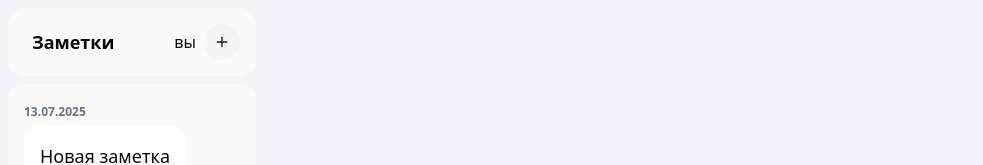
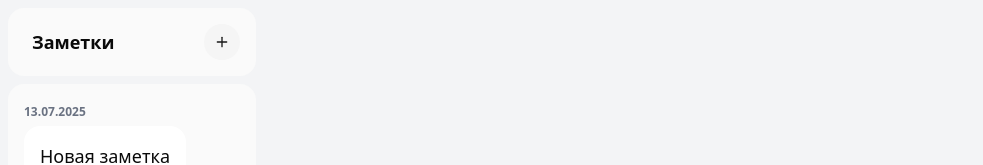
Before and after one commit to nickxsy/markdown-note, a React (Vite) app: page / in a window 1280 px wide. Shown: the top 165 px of the page, without its empty margins (0-983 px from the left). Built offline with nearby package versions, Linux system fonts and the light colour scheme; data requests are answered from the project's data file.

Commit message:
chore: remove unused button in sidebar

```diff
--- a/src/widgets/sidebar/ui/sidebar-header.tsx
+++ b/src/widgets/sidebar/ui/sidebar-header.tsx
@@ -1,7 +1,6 @@
 import { navigate } from 'wouter/use-browser-location';
 
-import { featureStore, useFeatureFlag } from '@/shared/feature-flags';
-import { useAppDispatch } from '@/shared/lib/redux';
+import { useFeatureFlag } from '@/shared/feature-flags';
 import { ROUTES } from '@/shared/model/routes';
 import { Button } from '@/shared/ui/button/button';
 import { Typography } from '@/shared/ui/typography';
@@ -12,7 +11,6 @@ import { CreateNoteButton } from '@/features/note';
 
 export function SidebarHeader() {
   const darkThemeIsEnabled = useFeatureFlag('darkTheme');
-  const dispatch = useAppDispatch();
 
   return (
     <div className="bg-sidebar flex items-center justify-between rounded-2xl p-4">
@@ -27,13 +25,6 @@ export function SidebarHeader() {
       </Button>
       <div className="flex items-center gap-2">
         {darkThemeIsEnabled && <ThemeSwitcher />}
-        <button
-          onClick={() =>
-            dispatch(featureStore.actions.toggleFeatureFlag('darkTheme'))
-          }
-        >
-          вы
-        </button>
         <CreateNoteButton />
       </div>
     </div>
```
